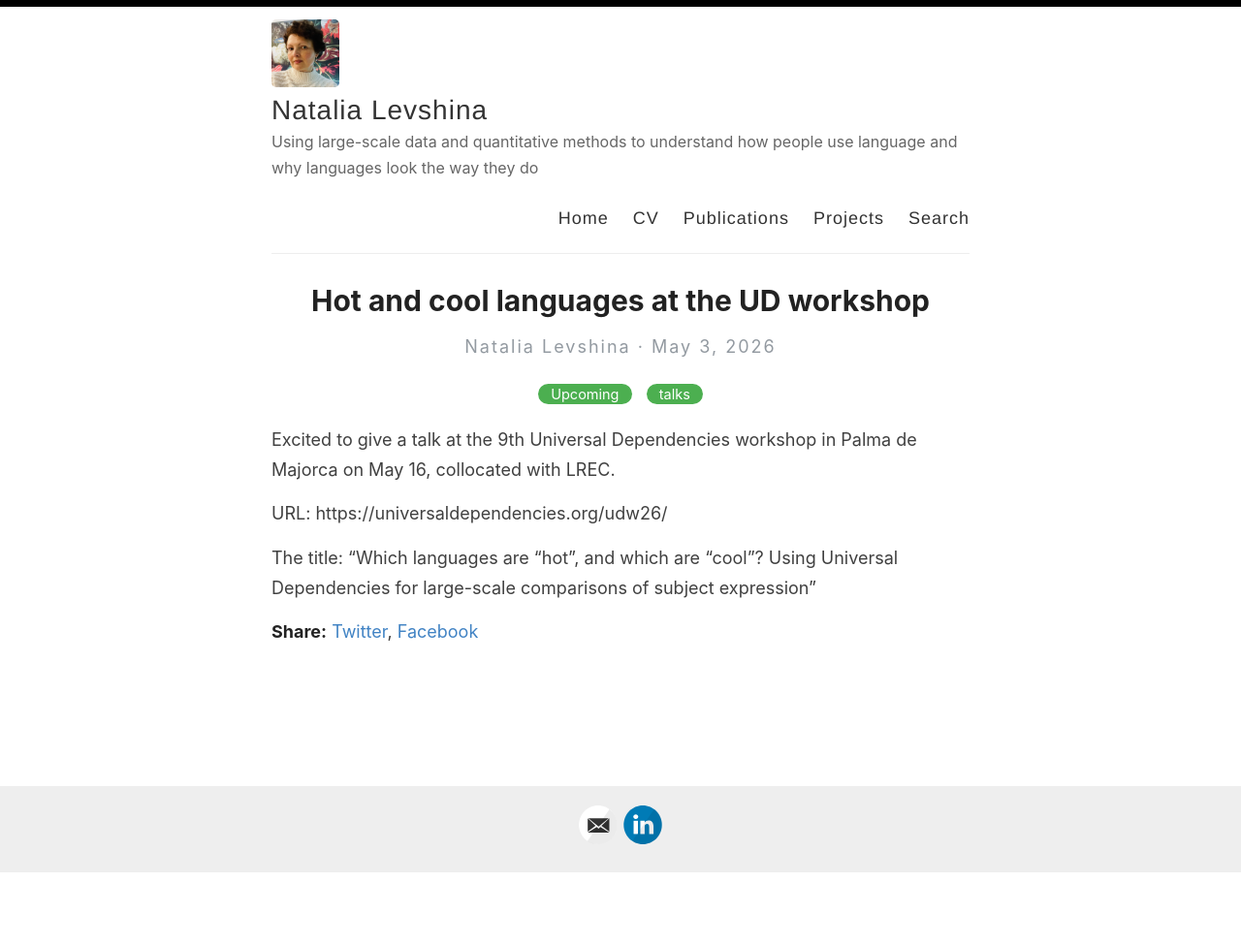
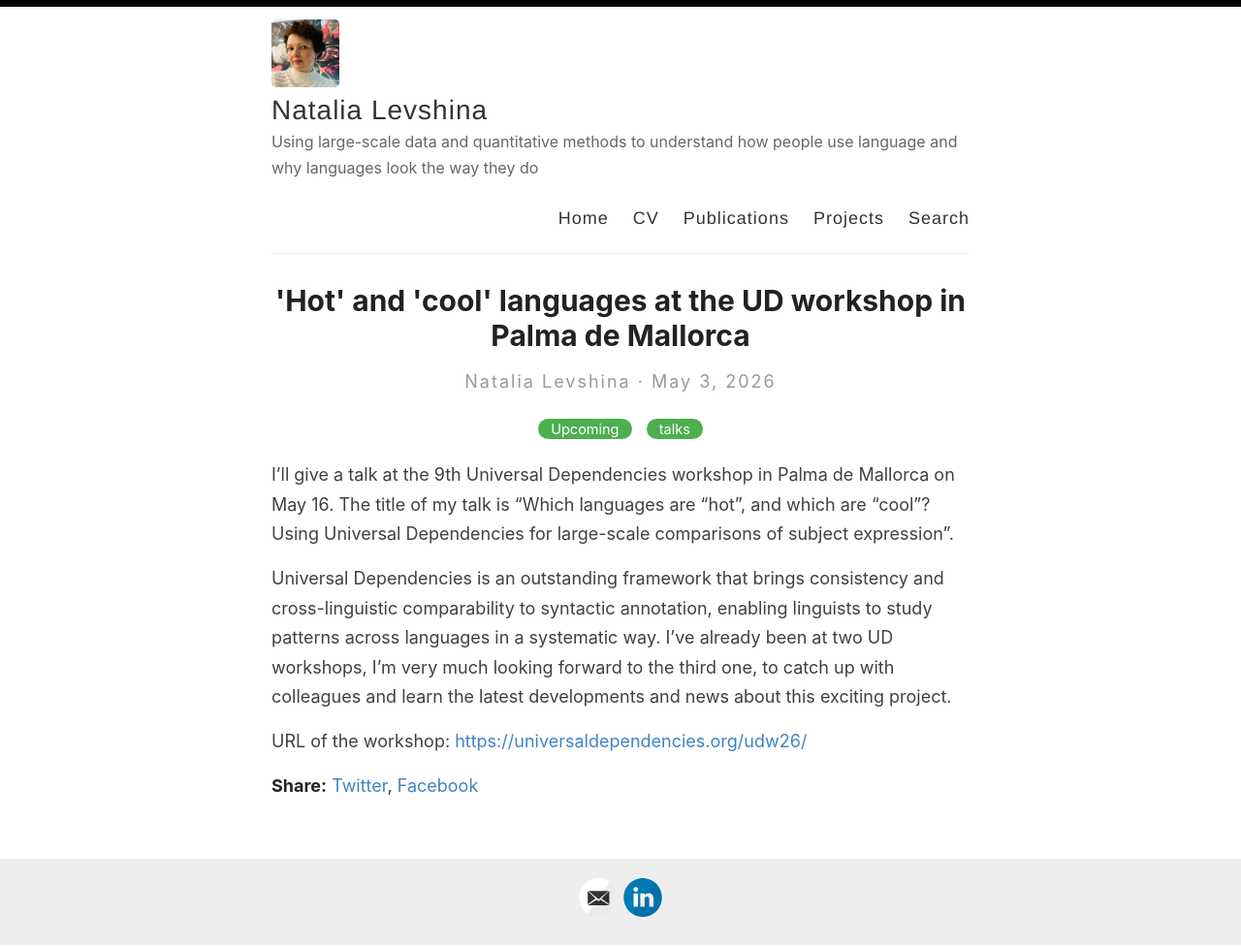
Before and after one commit to levshina/levshina.github.io, a Jekyll site: the page built from _posts/2026-05-03-UD-workshop.md, in a window 1280 px wide. Shown: the whole page at 97% size. Built offline with Jekyll 4.4.1, drawn with Linux system fonts in a browser that asks for light colours; before the commit the page ends 901 px from its top, so only the background shows below that.

Commit message:
Update 2026-05-03-UD-workshop.md

```diff
--- a/_posts/2026-05-03-UD-workshop.md
+++ b/_posts/2026-05-03-UD-workshop.md
@@ -1,10 +1,10 @@
 ---
 layout: post
-title: "Hot and cool languages at the UD workshop"
+title: "'Hot' and 'cool' languages at the UD workshop in Palma de Mallorca"
 categories: Upcoming talks
 ---
-Excited to give a talk at the 9th Universal Dependencies workshop in Palma de Majorca on May 16, collocated with LREC.
+I'll give a talk at the 9th Universal Dependencies workshop in Palma de Mallorca on May 16. The title of my talk is "Which languages are “hot”, and which are “cool”? Using Universal Dependencies for large-scale comparisons of subject expression".
 
-URL: https://universaldependencies.org/udw26/
+Universal Dependencies is an outstanding framework that brings consistency and cross-linguistic comparability to syntactic annotation, enabling linguists to study patterns across languages in a systematic way. I've already been at two UD workshops, I’m very much looking forward to the third one, to catch up with colleagues and learn the latest developments and news about this exciting project.
 
-The title: "Which languages are “hot”, and which are “cool”? Using Universal Dependencies for large-scale comparisons of subject expression"
+URL of the workshop: <https://universaldependencies.org/udw26/>
```
